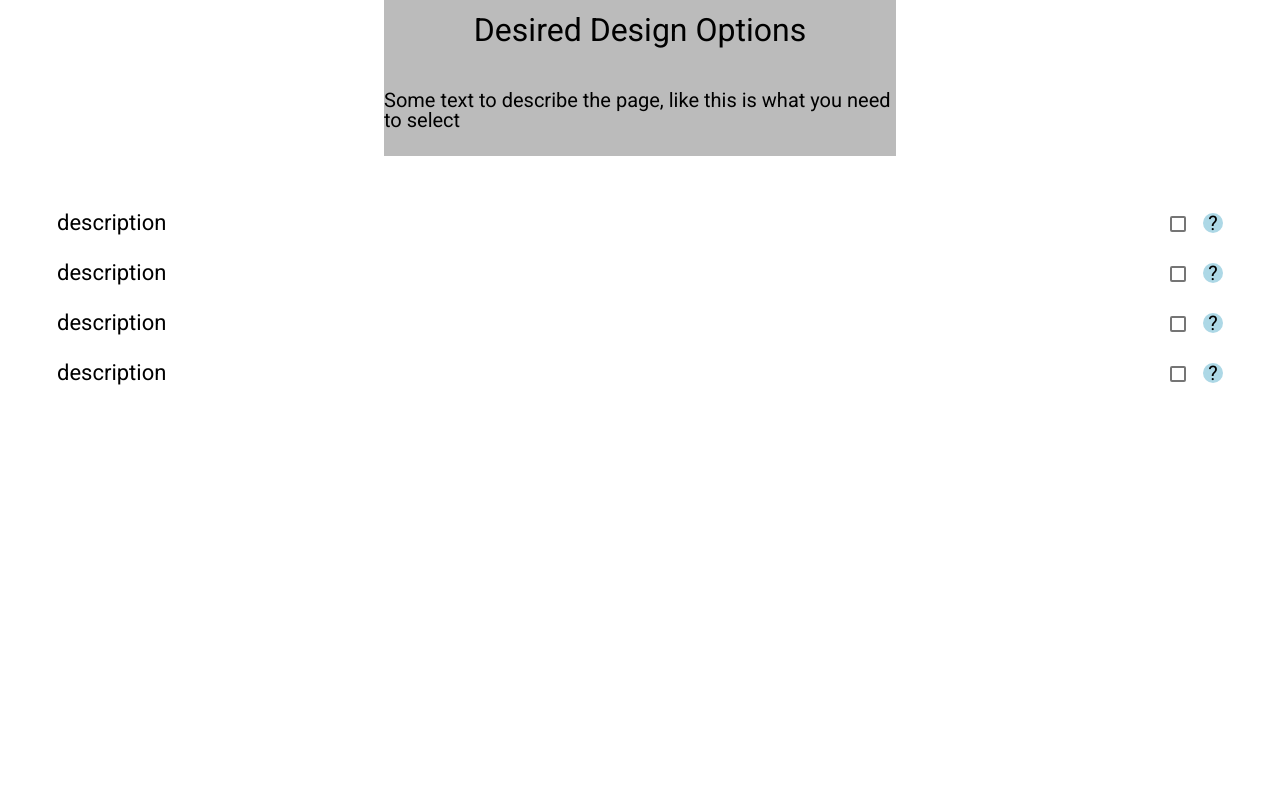
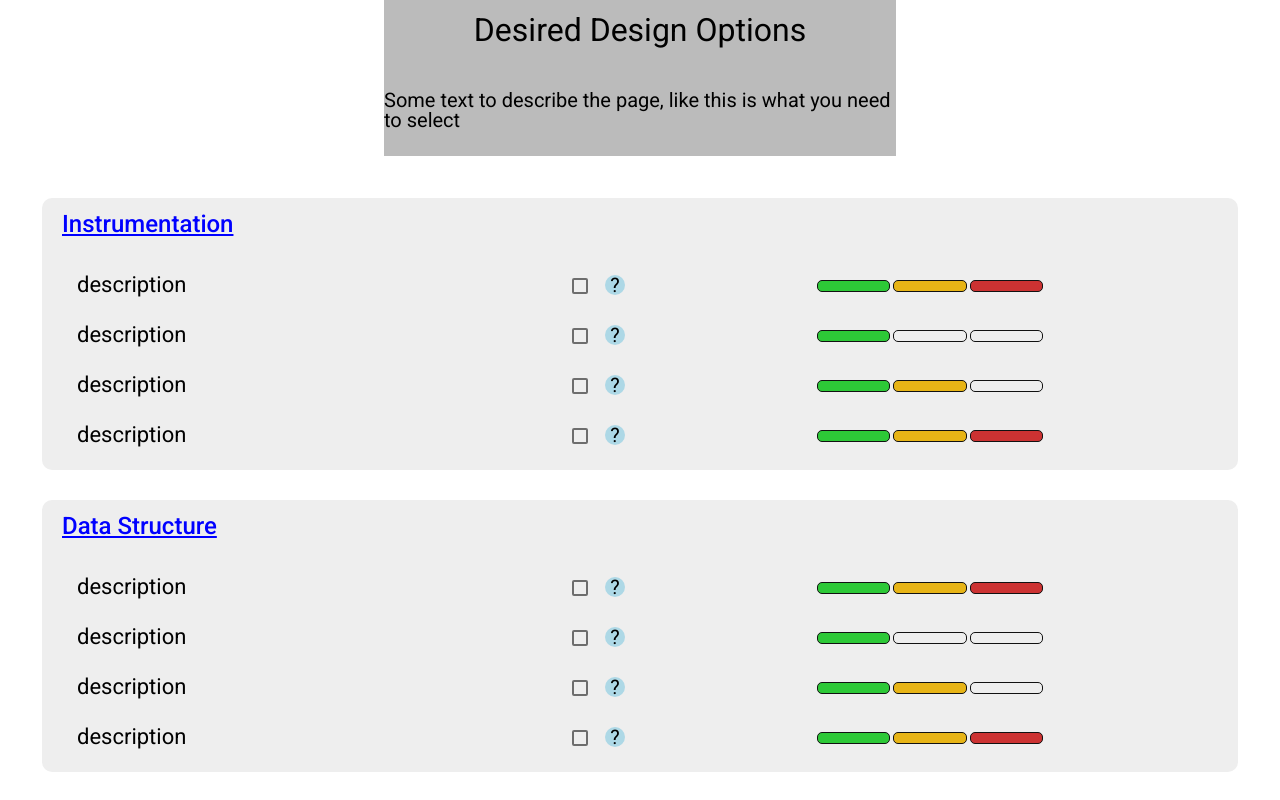
Before and after one commit to Antonstockmarr/ThesisDashboard, an Angular app in the folder Dashboard/: page /page2 in a window 1280 px wide. Built offline with nearby package versions, Linux system fonts and the light colour scheme.

Commit message:
Page 2 update

```diff
--- a/Dashboard/src/app/page2/page2.component.html
+++ b/Dashboard/src/app/page2/page2.component.html
@@ -12,13 +12,48 @@
     </div>
   </div>
   <div class="page-content">
-        <div class="checkbox-form">
+    <app-contentcard [title]="'Instrumentation'">
       <div class="line-container">
-                <app-checkbox-line [description]="'description'" [tooltip]="'This is a slightly longer tooltip to illustrate how these might lookThis is a slightly longer tooltip to illustrate how these might look'"></app-checkbox-line>
+        <app-checkbox-line [description]="'description'"
+          [tooltip]="'This is a slightly longer tooltip to illustrate how these might lookThis is a slightly longer tooltip to illustrate how these might look'">
+        </app-checkbox-line>
+        <app-difficulty-bar [difficulty]="'hard'"></app-difficulty-bar>
         <app-checkbox-line [description]="'description'" [tooltip]="'tooltip'"></app-checkbox-line>
+        <app-difficulty-bar [difficulty]="'easy'"></app-difficulty-bar>
         <app-checkbox-line [description]="'description'" [tooltip]="'tooltip'"></app-checkbox-line>
+        <app-difficulty-bar [difficulty]="'medium'"></app-difficulty-bar>
         <app-checkbox-line [description]="'description'" [tooltip]="'tooltip'"></app-checkbox-line>
+        <app-difficulty-bar [difficulty]="'hard'"></app-difficulty-bar>
+      </div>
+    </app-contentcard>
+    <app-contentcard [title]="'Data Structure'">
+      <div class="line-container">
+        <app-checkbox-line [description]="'description'"
+          [tooltip]="'This is a slightly longer tooltip to illustrate how these might lookThis is a slightly longer tooltip to illustrate how these might look'">
+        </app-checkbox-line>
+        <app-difficulty-bar [difficulty]="'hard'"></app-difficulty-bar>
+        <app-checkbox-line [description]="'description'" [tooltip]="'tooltip'"></app-checkbox-line>
+        <app-difficulty-bar [difficulty]="'easy'"></app-difficulty-bar>
+        <app-checkbox-line [description]="'description'" [tooltip]="'tooltip'"></app-checkbox-line>
+        <app-difficulty-bar [difficulty]="'medium'"></app-difficulty-bar>
+        <app-checkbox-line [description]="'description'" [tooltip]="'tooltip'"></app-checkbox-line>
+        <app-difficulty-bar [difficulty]="'hard'"></app-difficulty-bar>
+      </div>
+    </app-contentcard>
+    <app-contentcard [title]="'Alerts'">
+      <div class="line-container">
+        <app-checkbox-line [description]="'description'"
+          [tooltip]="'This is a slightly longer tooltip to illustrate how these might lookThis is a slightly longer tooltip to illustrate how these might look'">
+        </app-checkbox-line>
+        <app-difficulty-bar [difficulty]="'hard'"></app-difficulty-bar>
+        <app-checkbox-line [description]="'description'" [tooltip]="'tooltip'"></app-checkbox-line>
+        <app-difficulty-bar [difficulty]="'easy'"></app-difficulty-bar>
+        <app-checkbox-line [description]="'description'" [tooltip]="'tooltip'"></app-checkbox-line>
+        <app-difficulty-bar [difficulty]="'medium'"></app-difficulty-bar>
+        <app-checkbox-line [description]="'description'" [tooltip]="'tooltip'"></app-checkbox-line>
+        <app-difficulty-bar [difficulty]="'hard'"></app-difficulty-bar>
+      </div>
+    </app-contentcard>
+
   </div>
 </div>
-    </div>
-</div>
--- a/Dashboard/src/app/page2/page2.component.scss
+++ b/Dashboard/src/app/page2/page2.component.scss
@@ -27,10 +27,12 @@
 .page-content {
     height: 100%;
     padding: 3em;
+    display: grid;
+    row-gap: 30px;
 }
 
-/* Customize the label (the line-container) */
 .line-container {
-    display: block;
+    display: grid;
     position: relative;
+    grid-template-columns: 1fr 1fr;
   }
```
Lines whose indentation alone changed are shown as unchanged.
